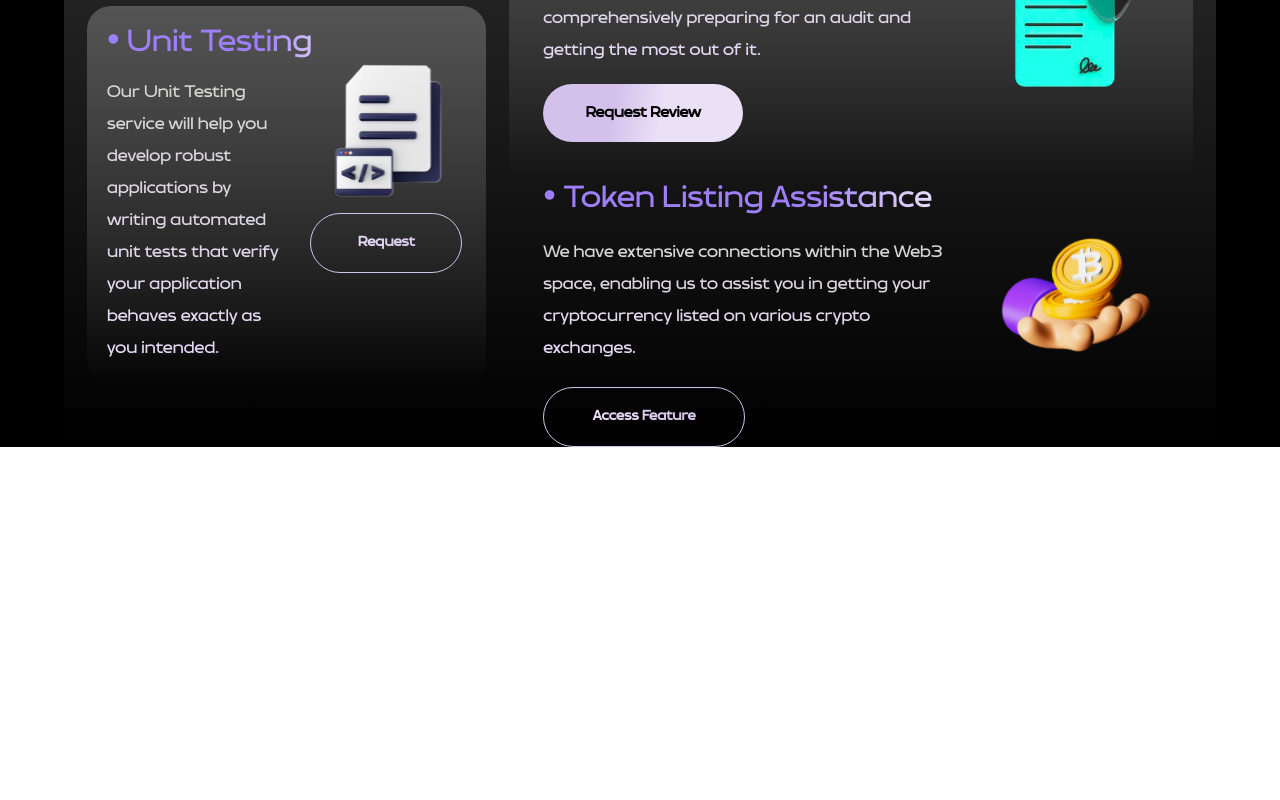
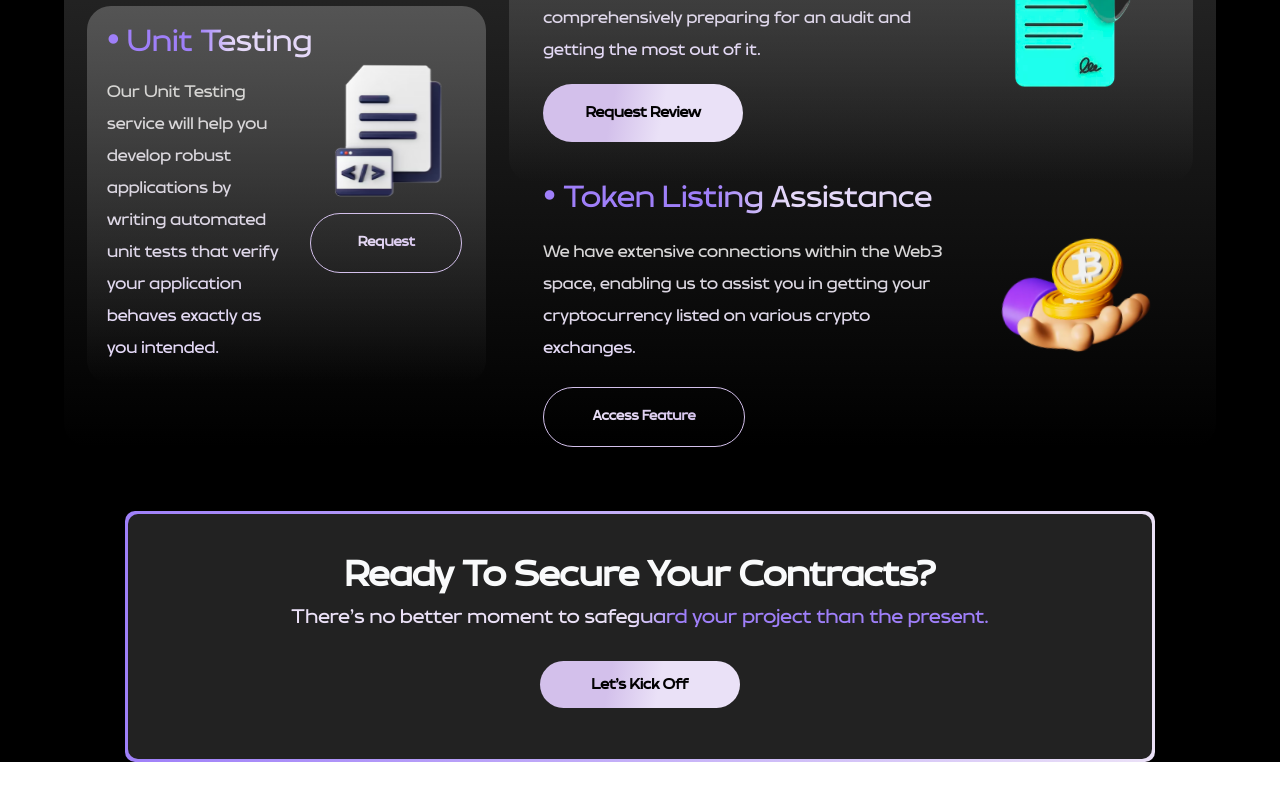
Before and after one commit to P2PAudit/p2pxyz, a React (Create React App) app: page / in a window 1280 px wide. Shown: the part 6238-7038 px from the top of the page. Before the commit the page ends 6685 px from the top, so only its background shows below. Built offline with nearby package versions, Linux system fonts and the light colour scheme; a web font is replaced by a local one.

Commit message:
kickoff section added & minor fixes

```diff
--- a/public/index.html
+++ b/public/index.html
@@ -24,7 +24,7 @@
       work correctly both with client-side routing and a non-root public URL.
       Learn how to configure a non-root public URL by running `npm run build`.
     -->
-    <title>p2paudit.xyz</title>
+    <title>P2PAudit</title>
   </head>
   <body>
     <noscript>You need to enable JavaScript to run this app.</noscript>
--- a/src/App.css
+++ b/src/App.css
@@ -1128,6 +1128,8 @@
   line-height: 32px;
   /* or 103% */
 
+  width: fit-content;
+
   display: flex;
   align-items: center;
 
@@ -1205,6 +1207,7 @@
   font-size: 31px;
   line-height: 32px;
   /* or 103% */
+  width: fit-content;
 
   display: flex;
   align-items: center;
@@ -1284,7 +1287,7 @@
   font-size: 31px;
   line-height: 32px;
   /* or 103% */
-
+  width: fit-content;
 
   display: flex;
   align-items: center;
@@ -1354,3 +1357,88 @@
 .os1 , .os2 {
   margin-top: 2%;
 }
+
+.kickoff {
+  border-radius: 10px;
+  background: linear-gradient(90deg, #9F80F9 0%, #EBE1F7 100%);
+  padding: 3px;
+  width: 80%;
+  margin: 5% auto;
+}
+
+.kickoffcontent {
+  background: #222;
+  color: white;
+  border-radius: 10px;
+  padding-bottom: 5%;
+}
+
+.kick1 {
+  font-family: 'Brinnan';
+  font-style: normal;
+  font-weight: 700;
+  font-size: 36px;
+  line-height: 40px;
+  /* or 111% */
+
+  display: flex;
+  align-items: center;
+  text-align: center;
+
+  color: #F9FAFB;
+  margin: 0 auto;
+  width: fit-content;
+
+  padding-top: 4%;
+}
+
+.kick2 {
+  font-family: 'Brinnan';
+  font-style: normal;
+  font-weight: 400;
+  font-size: 20px;
+  line-height: 25px;
+  /* or 127% */
+  margin: 0 auto;
+  width: fit-content;
+
+  margin-top: 1%;
+
+  display: flex;
+  align-items: center;
+  text-align: center;
+
+  background: linear-gradient(91.58deg, #EBE1F7 48.66%, #9F7FF9 55.15%);
+  -webkit-background-clip: text;
+  -webkit-text-fill-color: transparent;
+  background-clip: text;
+  text-fill-color: transparent;
+}
+
+.kickbtn {
+  width: 200px;
+  height: 47.22px;
+  left: 485px;
+  top: calc(50% - 47.22px/2 + 56.7px);
+
+  background: linear-gradient(100.36deg, #D3C0EB 34.78%, #EAE1F7 59.47%);
+  border-radius: 37px;
+  transform: matrix(1, 0, 0, 1, 0, 0);
+  font-family: 'Brinnan';
+  font-style: normal;
+  font-weight: 900;
+  font-size: 15px;
+  line-height: 19px;
+  /* identical to box height, or 128% */
+
+  display: flex;
+  align-items: center;
+  text-align: center;
+  justify-content: center;
+  margin: 0 auto;
+  margin-top: 3%;
+
+  color: #020102;
+
+  transform: matrix(1, 0, 0, 1, 0, 0);
+}
--- /dev/null
+++ b/src/components/Body Components/KickOff.jsx
@@ -0,0 +1,21 @@
+import React from 'react'
+
+const KickOff = () => {
+  return (
+    <div className="kickoff">
+      <div className="kickoffcontent">
+        <div className="kick1">
+          Ready To Secure Your Contracts?
+        </div>
+        <div className="kick2">
+          There's no better moment to safeguard your project than the present.
+        </div>
+        <div className="kickbtn">
+          Let’s Kick Off
+        </div>
+      </div>
+    </div>
+  )
+}
+
+export default KickOff;
--- a/src/components/Body.jsx
+++ b/src/components/Body.jsx
@@ -7,6 +7,7 @@ import FeatureAudit from './Body Components/FeatureAudit';
 import RSAR from './Body Components/RSAR';
 import WWD from './Body Components/WWD';
 import OS from './Body Components/OS';
+import KickOff from './Body Components/KickOff';
 
 const Body = () => {
   return (
@@ -19,6 +20,7 @@ const Body = () => {
       <RSAR />
       <WWD />
       <OS />
+      <KickOff />
     </div>
   )
 }
```
Also changed, not shown: src/images/path.svg.
